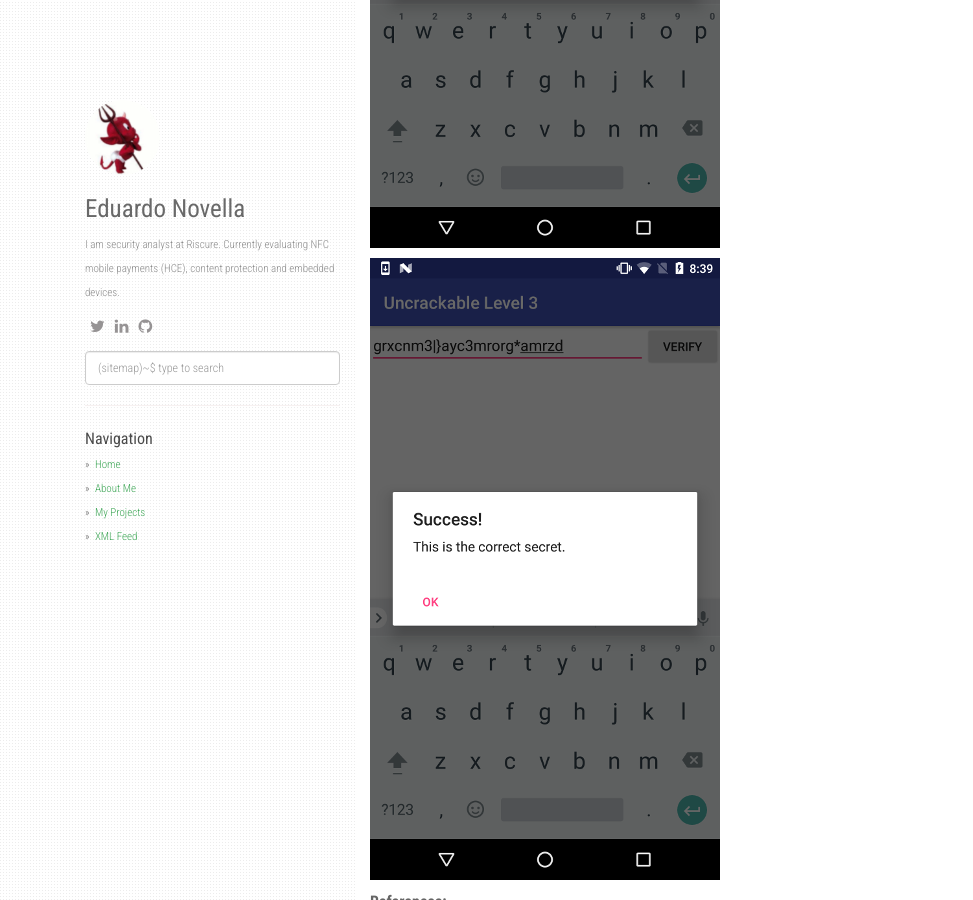
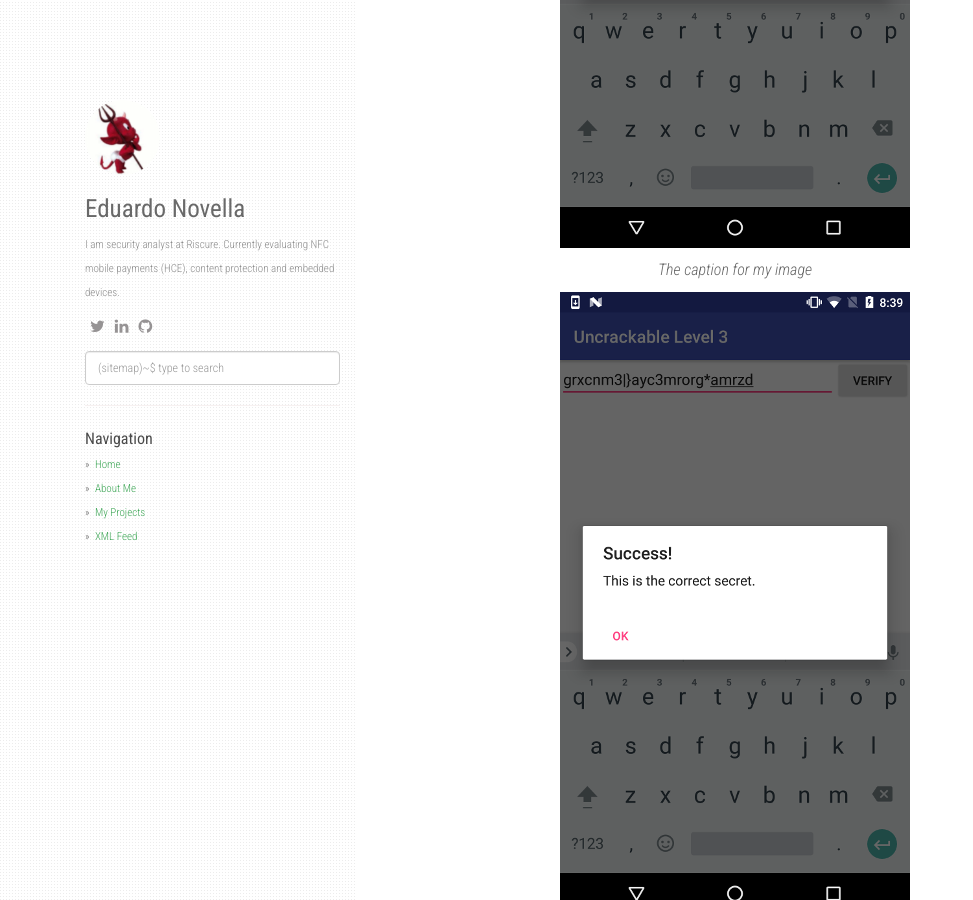
Before and after one commit to enovella/enovella.github.io, a Jekyll site: the page built from _posts/2017-04-30-android-owasp-crackmes-level-3.md, in a window 1280 px wide and 900 px high, scrolled down 5257 px. Shown: the whole window, without its empty margins (0-973 px from the left). Built offline with Jekyll 4.4.1, drawn with Linux system fonts in a browser that asks for light colours; nearby versions of some CDN libraries; comment, search, counter and statistics services are not loaded.

Commit message:
android OWASP crackme: level3

````diff
--- a/_posts/2017-04-30-android-owasp-crackmes-level-3.md
+++ b/_posts/2017-04-30-android-owasp-crackmes-level-3.md
@@ -251,9 +251,15 @@ The flag is: grxcnm3|}ayc3mrorg*amrzd
 The flag is: *i&r9.~%;14xm|%,?>l1 i$u
 ```
 
+<div style="text-align:center" markdown="1">
 ![1](https://raw.githubusercontent.com/enovella/enovella.github.io/master/static/img/_posts/owasp-level3-1.png "Flag 1"){: .center-image }
+{:.image-caption}
+*The caption for my image*
+</div>
 
+<div style="text-align:center" markdown="1">
 ![2](https://raw.githubusercontent.com/enovella/enovella.github.io/master/static/img/_posts/owasp-level3-2.png "Flag 2"){: .center-image }
+</div>
 
 
 **References:**
````
